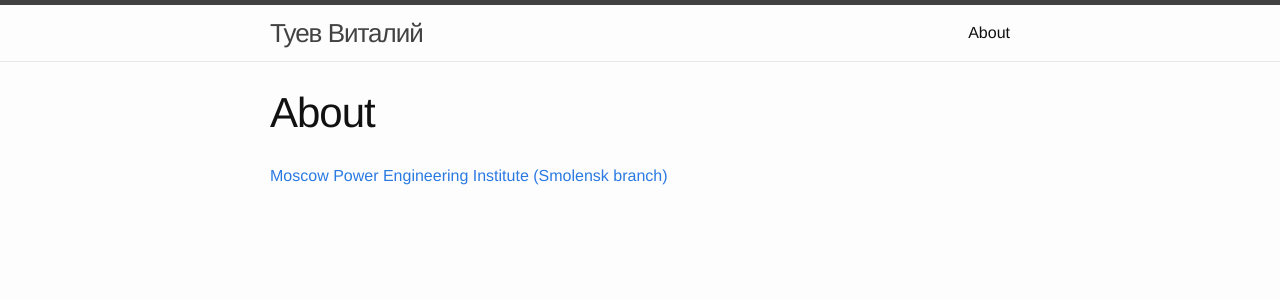
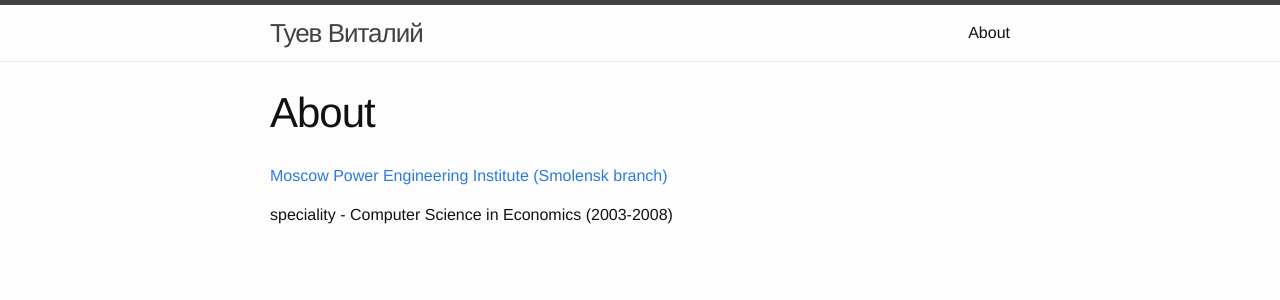
Before and after one commit to vetal232/vetal232.github.io, a Jekyll site: the page built from about.md, in a window 1280 px wide. Shown: the top 300 px of the page. Built offline with Jekyll 4.4.1, drawn with Linux system fonts in a browser that asks for light colours.

Commit message:
Update about.md

```diff
--- a/about.md
+++ b/about.md
@@ -5,3 +5,5 @@ permalink: /about/
 ---
 
  [Moscow Power Engineering Institute (Smolensk branch)](http://mpei.ru/lang/en/Pages/default.aspx)
+
+speciality - Computer Science in Economics (2003-2008)
```
